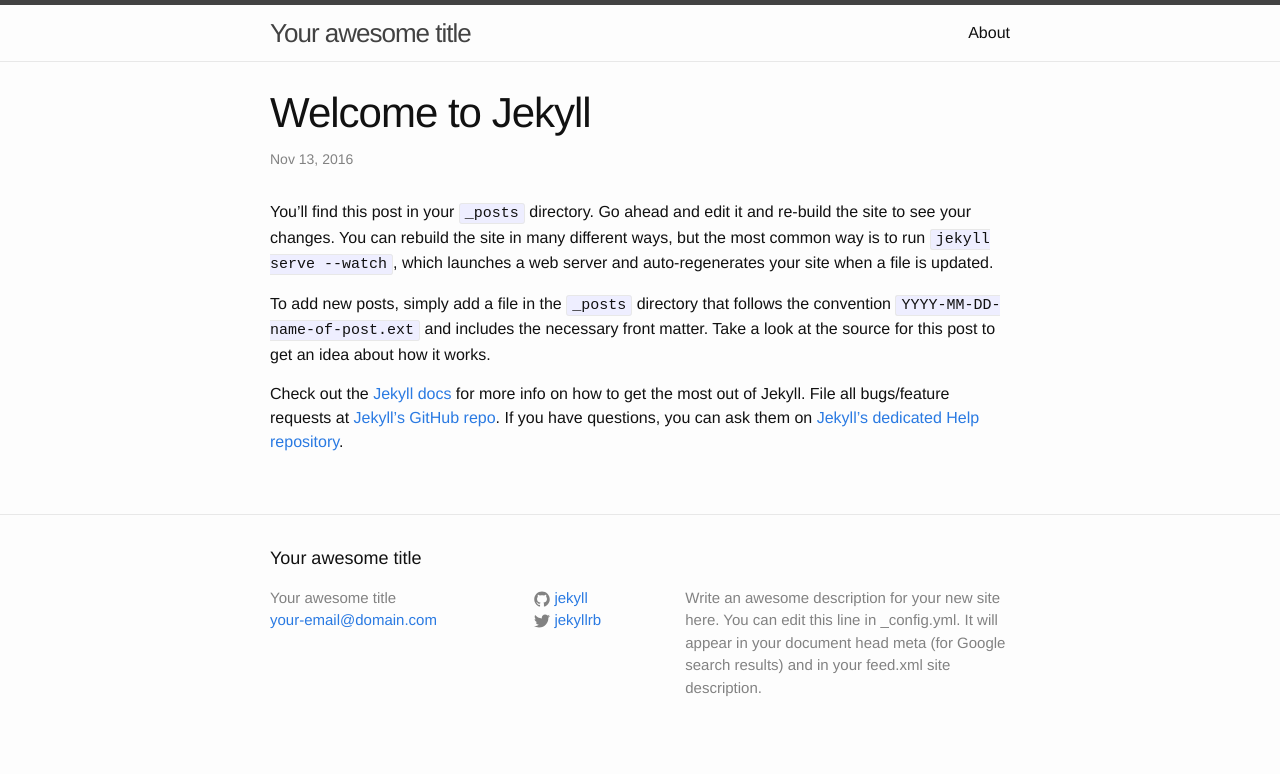
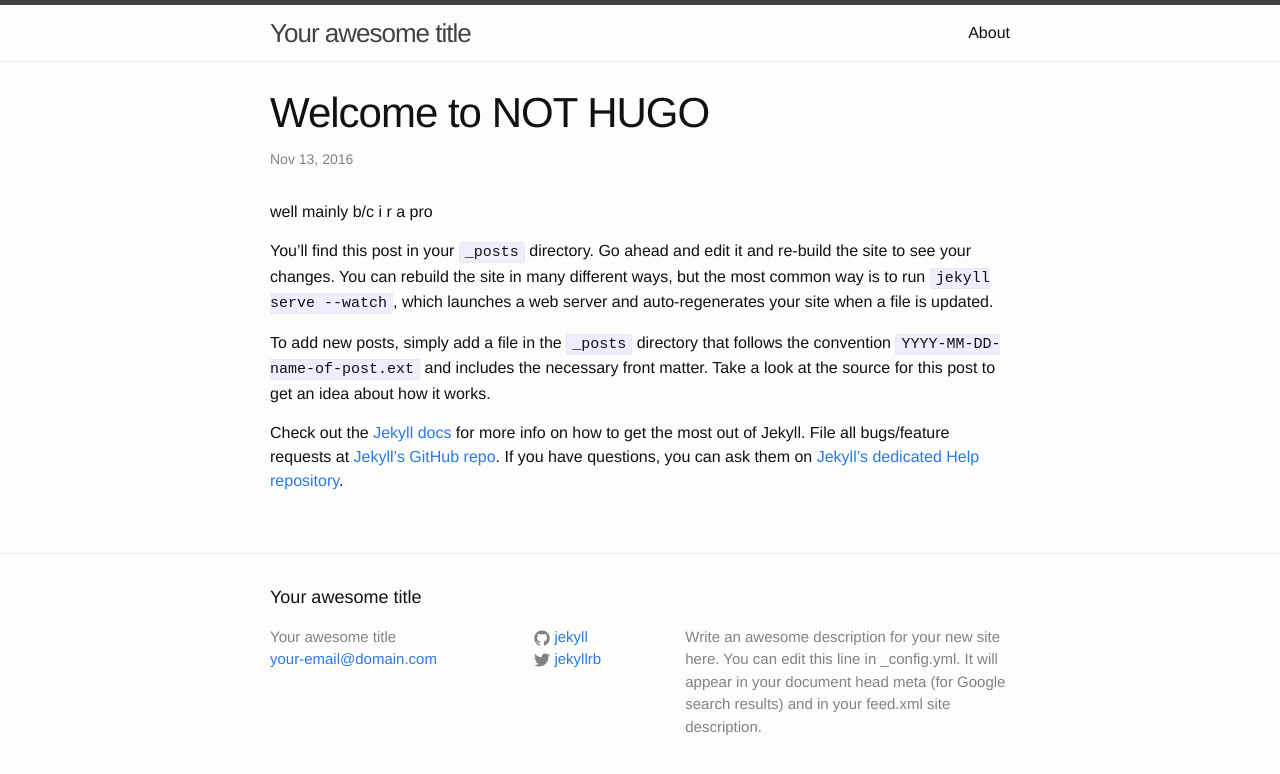
Before and after one commit to burneyburney/myDreamBlog, a Jekyll site: the page built from dreamBlog/_posts/2016-11-13-welcome-to-jekyll.markdown, in a window 1280 px wide. Shown: the top 774 px of the page. Built offline with Jekyll 4.4.1, drawn with Linux system fonts in a browser that asks for light colours; comment, search, counter and statistics services are not loaded.

Commit message:
joshing around

```diff
--- a/dreamBlog/_posts/2016-11-13-welcome-to-jekyll.markdown
+++ b/dreamBlog/_posts/2016-11-13-welcome-to-jekyll.markdown
@@ -1,10 +1,13 @@
 ---
 layout: post
-title:  "Welcome to Jekyll"
+title:  "Welcome to NOT HUGO"
 date:   2016-11-13 19:42:14
 tags: [web, jekyll]
 
 ---
+
+well mainly b/c i r a pro
+
 You’ll find this post in your `_posts` directory. Go ahead and edit it and re-build the site to see your changes. You can rebuild the site in many different ways, but the most common way is to run `jekyll serve --watch`, which launches a web server and auto-regenerates your site when a file is updated.
 
 To add new posts, simply add a file in the `_posts` directory that follows the convention `YYYY-MM-DD-name-of-post.ext` and includes the necessary front matter. Take a look at the source for this post to get an idea about how it works.
```
